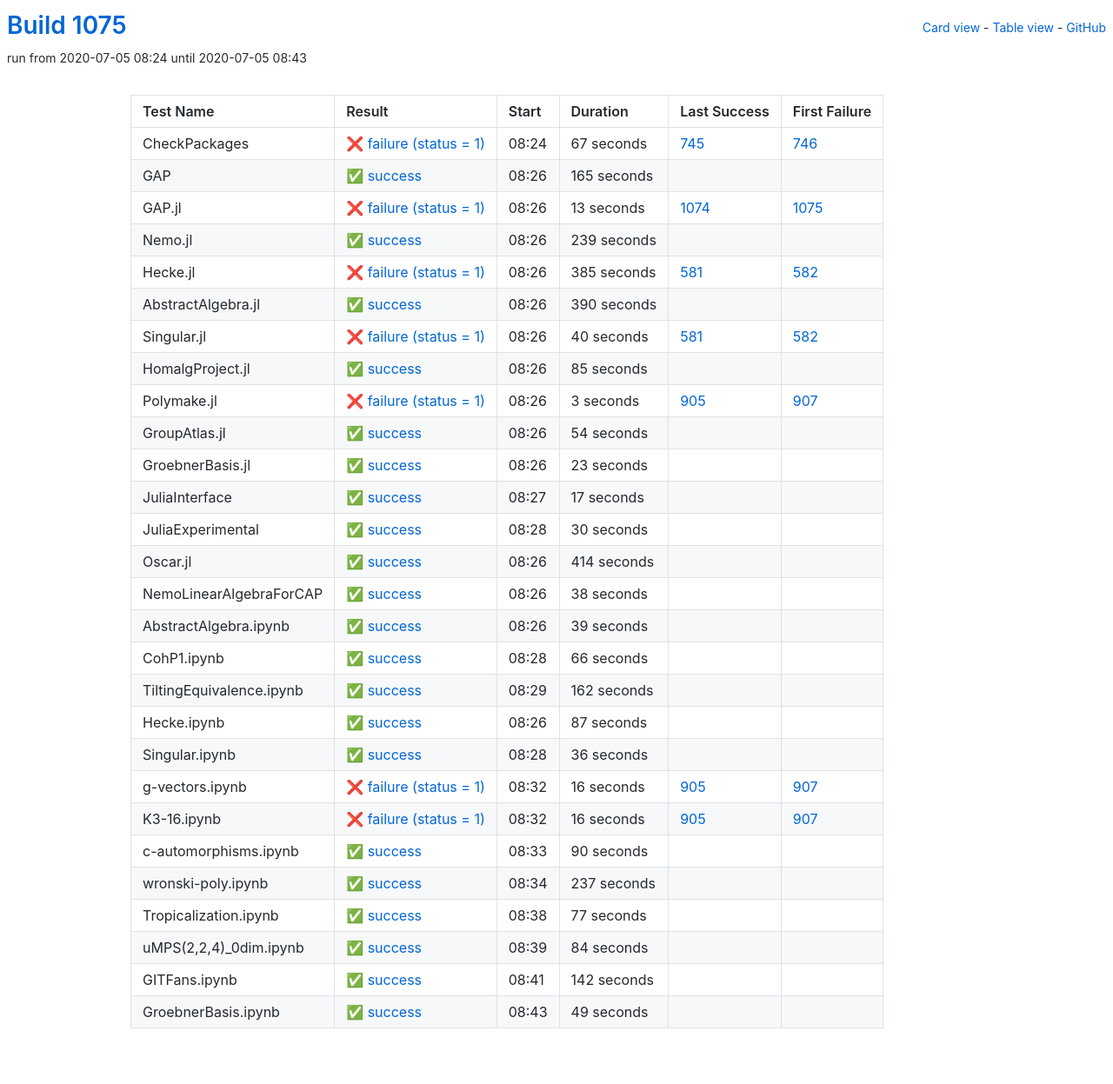
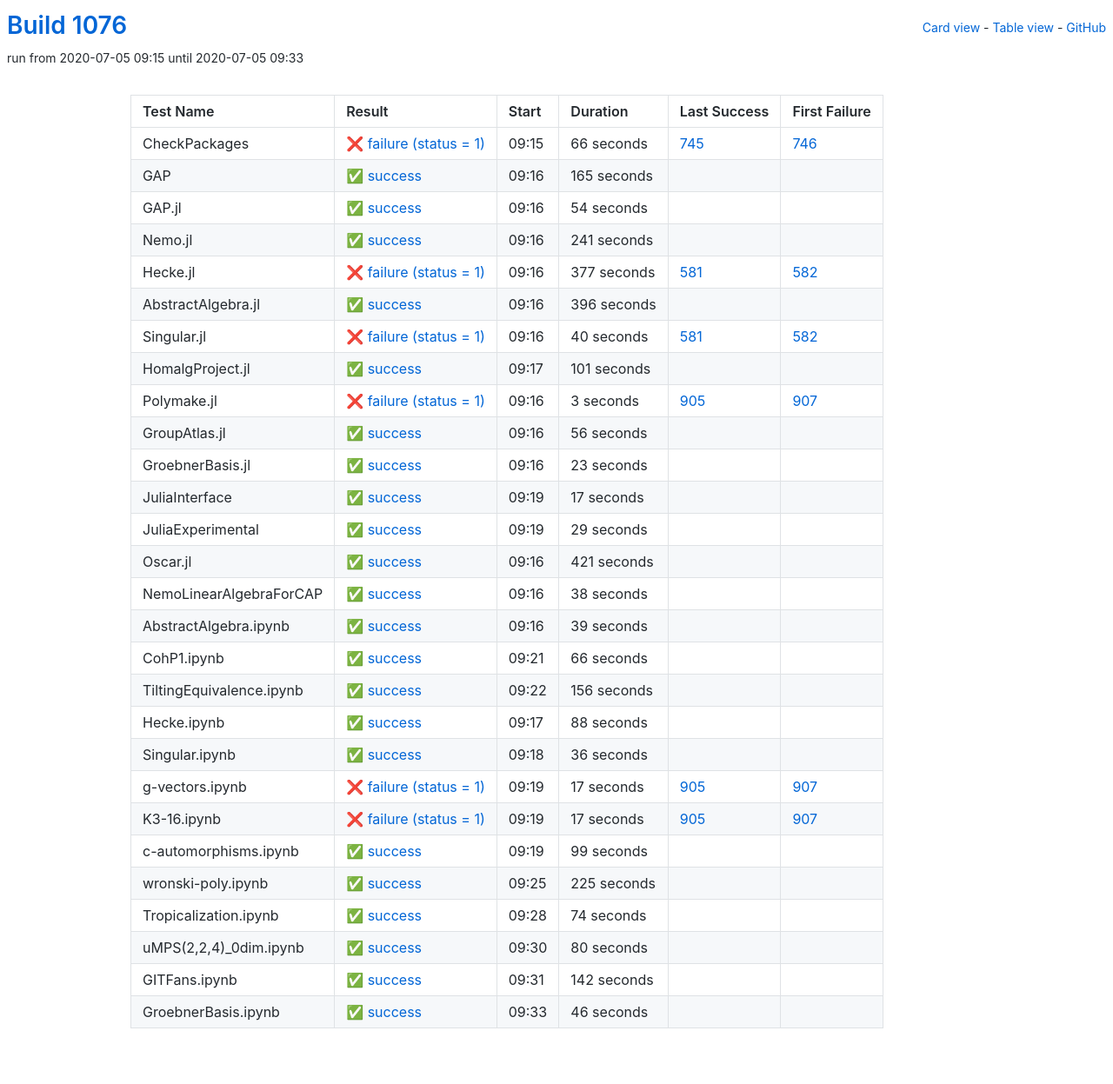
Before and after one commit to oscar-system/oscar-ci-status-1.4, a Jekyll site: the page built from table.html, in a window 1280 px wide. Shown: the whole page at 87% size. Built offline with Jekyll 4.4.1, drawn with Linux system fonts in a browser that asks for light colours.

Commit message:
Build #1076

```diff
--- a/_data/ci.yml
+++ b/_data/ci.yml
@@ -1,6 +1,6 @@
 ---
-build: 1075
-build_url: https://oscarci.mathematik.uni-kl.de/job/oscar-julia-1.4/1075/
+build: 1076
+build_url: https://oscarci.mathematik.uni-kl.de/job/oscar-julia-1.4/1076/
 job: oscar-julia-1.4
 organization: oscar-system
 repo: oscar-ci-status-1.4
@@ -8,20 +8,20 @@ repourl: https://github.com/oscar-system/oscar-ci-status-1.4
 tests:
 - name: CheckPackages
   id: checkpackages
-  log: https://oscarci.mathematik.uni-kl.de/job/oscar-julia-1.4/1075/artifact/logs/build-1075/CheckPackages.log
-  start: 2020-07-05 08:24
+  log: https://oscarci.mathematik.uni-kl.de/job/oscar-julia-1.4/1076/artifact/logs/build-1076/CheckPackages.log
+  start: 2020-07-05 09:15
   success: false
   exitcode: 1
   status: failure
-  duration: 67
+  duration: 66
   last_success: 745
   last_success_url: https://oscarci.mathematik.uni-kl.de/job/oscar-julia-1.4/745/
   first_failure: 746
   first_failure_url: https://oscarci.mathematik.uni-kl.de/job/oscar-julia-1.4/746/
 - name: GAP
   id: gap
-  log: https://oscarci.mathematik.uni-kl.de/job/oscar-julia-1.4/1075/artifact/logs/build-1075/GAP.log
-  start: 2020-07-05 08:26
+  log: https://oscarci.mathematik.uni-kl.de/job/oscar-julia-1.4/1076/artifact/logs/build-1076/GAP.log
+  start: 2020-07-05 09:16
   success: true
   exitcode: 0
   status: success
@@ -32,56 +32,56 @@ tests:
   first_failure_url:
 - name: GAP.jl
   id: gap-jl
-  log: https://oscarci.mathematik.uni-kl.de/job/oscar-julia-1.4/1075/artifact/logs/build-1075/GAP.jl.log
-  start: 2020-07-05 08:26
-  success: false
-  exitcode: 1
-  status: failure
-  duration: 13
-  last_success: 1074
-  last_success_url: https://oscarci.mathematik.uni-kl.de/job/oscar-julia-1.4/1074/
-  first_failure: 1075
-  first_failure_url: https://oscarci.mathematik.uni-kl.de/job/oscar-julia-1.4/1075/
-- name: Nemo.jl
-  id: nemo-jl
-  log: https://oscarci.mathematik.uni-kl.de/job/oscar-julia-1.4/1075/artifact/logs/build-1075/Nemo.jl.log
-  start: 2020-07-05 08:26
+  log: https://oscarci.mathematik.uni-kl.de/job/oscar-julia-1.4/1076/artifact/logs/build-1076/GAP.jl.log
+  start: 2020-07-05 09:16
   success: true
   exitcode: 0
   status: success
-  duration: 239
+  duration: 54
+  last_success: false
+  last_success_url:
+  first_failure: false
+  first_failure_url:
+- name: Nemo.jl
+  id: nemo-jl
+  log: https://oscarci.mathematik.uni-kl.de/job/oscar-julia-1.4/1076/artifact/logs/build-1076/Nemo.jl.log
+  start: 2020-07-05 09:16
+  success: true
+  exitcode: 0
+  status: success
+  duration: 241
   last_success: false
   last_success_url:
   first_failure: false
   first_failure_url:
 - name: Hecke.jl
   id: hecke-jl
-  log: https://oscarci.mathematik.uni-kl.de/job/oscar-julia-1.4/1075/artifact/logs/build-1075/Hecke.jl.log
-  start: 2020-07-05 08:26
+  log: https://oscarci.mathematik.uni-kl.de/job/oscar-julia-1.4/1076/artifact/logs/build-1076/Hecke.jl.log
+  start: 2020-07-05 09:16
   success: false
   exitcode: 1
   status: failure
-  duration: 385
+  duration: 377
   last_success: 581
   last_success_url: https://oscarci.mathematik.uni-kl.de/job/oscar-julia-1.4/581/
   first_failure: 582
   first_failure_url: https://oscarci.mathematik.uni-kl.de/job/oscar-julia-1.4/582/
 - name: AbstractAlgebra.jl
   id: abstractalgebra-jl
-  log: https://oscarci.mathematik.uni-kl.de/job/oscar-julia-1.4/1075/artifact/logs/build-1075/AbstractAlgebra.jl.log
-  start: 2020-07-05 08:26
+  log: https://oscarci.mathematik.uni-kl.de/job/oscar-julia-1.4/1076/artifact/logs/build-1076/AbstractAlgebra.jl.log
+  start: 2020-07-05 09:16
   success: true
   exitcode: 0
   status: success
-  duration: 390
+  duration: 396
   last_success: false
   last_success_url:
   first_failure: false
   first_failure_url:
 - name: Singular.jl
   id: singular-jl
-  log: https://oscarci.mathematik.uni-kl.de/job/oscar-julia-1.4/1075/artifact/logs/build-1075/Singular.jl.log
-  start: 2020-07-05 08:26
+  log: https://oscarci.mathematik.uni-kl.de/job/oscar-julia-1.4/1076/artifact/logs/build-1076/Singular.jl.log
+  start: 2020-07-05 09:16
   success: false
   exitcode: 1
   status: failure
@@ -92,20 +92,20 @@ tests:
   first_failure_url: https://oscarci.mathematik.uni-kl.de/job/oscar-julia-1.4/582/
 - name: HomalgProject.jl
   id: homalgproject-jl
-  log: https://oscarci.mathematik.uni-kl.de/job/oscar-julia-1.4/1075/artifact/logs/build-1075/HomalgProject.jl.log
-  start: 2020-07-05 08:26
+  log: https://oscarci.mathematik.uni-kl.de/job/oscar-julia-1.4/1076/artifact/logs/build-1076/HomalgProject.jl.log
+  start: 2020-07-05 09:17
   success: true
   exitcode: 0
   status: success
-  duration: 85
+  duration: 101
   last_success: false
   last_success_url:
   first_failure: false
   first_failure_url:
 - name: Polymake.jl
   id: polymake-jl
-  log: https://oscarci.mathematik.uni-kl.de/job/oscar-julia-1.4/1075/artifact/logs/build-1075/Polymake.jl.log
-  start: 2020-07-05 08:26
+  log: https://oscarci.mathematik.uni-kl.de/job/oscar-julia-1.4/1076/artifact/logs/build-1076/Polymake.jl.log
+  start: 2020-07-05 09:16
   success: false
   exitcode: 1
   status: failure
@@ -116,20 +116,20 @@ tests:
   first_failure_url: https://oscarci.mathematik.uni-kl.de/job/oscar-julia-1.4/907/
 - name: GroupAtlas.jl
   id: groupatlas-jl
-  log: https://oscarci.mathematik.uni-kl.de/job/oscar-julia-1.4/1075/artifact/logs/build-1075/GroupAtlas.jl.log
-  start: 2020-07-05 08:26
+  log: https://oscarci.mathematik.uni-kl.de/job/oscar-julia-1.4/1076/artifact/logs/build-1076/GroupAtlas.jl.log
+  start: 2020-07-05 09:16
   success: true
   exitcode: 0
   status: success
-  duration: 54
+  duration: 56
   last_success: false
   last_success_url:
   first_failure: false
   first_failure_url:
 - name: GroebnerBasis.jl
   id: groebnerbasis-jl
-  log: https://oscarci.mathematik.uni-kl.de/job/oscar-julia-1.4/1075/artifact/logs/build-1075/GroebnerBasis.jl.log
-  start: 2020-07-05 08:26
+  log: https://oscarci.mathematik.uni-kl.de/job/oscar-julia-1.4/1076/artifact/logs/build-1076/GroebnerBasis.jl.log
+  start: 2020-07-05 09:16
   success: true
   exitcode: 0
   status: success
@@ -140,8 +140,8 @@ tests:
   first_failure_url:
 - name: JuliaInterface
   id: juliainterface
-  log: https://oscarci.mathematik.uni-kl.de/job/oscar-julia-1.4/1075/artifact/logs/build-1075/JuliaInterface.log
-  start: 2020-07-05 08:27
+  log: https://oscarci.mathematik.uni-kl.de/job/oscar-julia-1.4/1076/artifact/logs/build-1076/JuliaInterface.log
+  start: 2020-07-05 09:19
   success: true
   exitcode: 0
   status: success
@@ -152,32 +152,32 @@ tests:
   first_failure_url:
 - name: JuliaExperimental
   id: juliaexperimental
-  log: https://oscarci.mathematik.uni-kl.de/job/oscar-julia-1.4/1075/artifact/logs/build-1075/JuliaExperimental.log
-  start: 2020-07-05 08:28
+  log: https://oscarci.mathematik.uni-kl.de/job/oscar-julia-1.4/1076/artifact/logs/build-1076/JuliaExperimental.log
+  start: 2020-07-05 09:19
   success: true
   exitcode: 0
   status: success
-  duration: 30
+  duration: 29
   last_success: false
   last_success_url:
   first_failure: false
   first_failure_url:
 - name: Oscar.jl
   id: oscar-jl
-  log: https://oscarci.mathematik.uni-kl.de/job/oscar-julia-1.4/1075/artifact/logs/build-1075/Oscar.jl.log
-  start: 2020-07-05 08:26
+  log: https://oscarci.mathematik.uni-kl.de/job/oscar-julia-1.4/1076/artifact/logs/build-1076/Oscar.jl.log
+  start: 2020-07-05 09:16
   success: true
   exitcode: 0
   status: success
-  duration: 414
+  duration: 421
   last_success: false
   last_success_url:
   first_failure: false
   first_failure_url:
 - name: NemoLinearAlgebraForCAP
   id: nemolinearalgebraforcap
-  log: https://oscarci.mathematik.uni-kl.de/job/oscar-julia-1.4/1075/artifact/logs/build-1075/NemoLinearAlgebraForCAP.log
-  start: 2020-07-05 08:26
+  log: https://oscarci.mathematik.uni-kl.de/job/oscar-julia-1.4/1076/artifact/logs/build-1076/NemoLinearAlgebraForCAP.log
+  start: 2020-07-05 09:16
   success: true
   exitcode: 0
   status: success
@@ -188,8 +188,8 @@ tests:
   first_failure_url:
 - name: AbstractAlgebra.ipynb
   id: abstractalgebra-ipynb
-  log: https://oscarci.mathematik.uni-kl.de/job/oscar-julia-1.4/1075/artifact/logs/build-1075/AbstractAlgebra.ipynb.log
-  start: 2020-07-05 08:26
+  log: https://oscarci.mathematik.uni-kl.de/job/oscar-julia-1.4/1076/artifact/logs/build-1076/AbstractAlgebra.ipynb.log
+  start: 2020-07-05 09:16
   success: true
   exitcode: 0
   status: success
@@ -200,8 +200,8 @@ tests:
   first_failure_url:
 - name: CohP1.ipynb
   id: cohp1-ipynb
-  log: https://oscarci.mathematik.uni-kl.de/job/oscar-julia-1.4/1075/artifact/logs/build-1075/CohP1.ipynb.log
-  start: 2020-07-05 08:28
+  log: https://oscarci.mathematik.uni-kl.de/job/oscar-julia-1.4/1076/artifact/logs/build-1076/CohP1.ipynb.log
+  start: 2020-07-05 09:21
   success: true
   exitcode: 0
   status: success
@@ -212,32 +212,32 @@ tests:
   first_failure_url:
 - name: TiltingEquivalence.ipynb
   id: tiltingequivalence-ipynb
-  log: https://oscarci.mathematik.uni-kl.de/job/oscar-julia-1.4/1075/artifact/logs/build-1075/TiltingEquivalence.ipynb.log
-  start: 2020-07-05 08:29
+  log: https://oscarci.mathematik.uni-kl.de/job/oscar-julia-1.4/1076/artifact/logs/build-1076/TiltingEquivalence.ipynb.log
+  start: 2020-07-05 09:22
   success: true
   exitcode: 0
   status: success
-  duration: 162
+  duration: 156
   last_success: false
   last_success_url:
   first_failure: false
   first_failure_url:
 - name: Hecke.ipynb
   id: hecke-ipynb
-  log: https://oscarci.mathematik.uni-kl.de/job/oscar-julia-1.4/1075/artifact/logs/build-1075/Hecke.ipynb.log
-  start: 2020-07-05 08:26
+  log: https://oscarci.mathematik.uni-kl.de/job/oscar-julia-1.4/1076/artifact/logs/build-1076/Hecke.ipynb.log
+  start: 2020-07-05 09:17
   success: true
   exitcode: 0
   status: success
-  duration: 87
+  duration: 88
   last_success: false
   last_success_url:
   first_failure: false
   first_failure_url:
 - name: Singular.ipynb
   id: singular-ipynb
-  log: https://oscarci.mathematik.uni-kl.de/job/oscar-julia-1.4/1075/artifact/logs/build-1075/Singular.ipynb.log
-  start: 2020-07-05 08:28
+  log: https://oscarci.mathematik.uni-kl.de/job/oscar-julia-1.4/1076/artifact/logs/build-1076/Singular.ipynb.log
+  start: 2020-07-05 09:18
   success: true
   exitcode: 0
   status: success
@@ -248,80 +248,80 @@ tests:
   first_failure_url:
 - name: g-vectors.ipynb
   id: g-vectors-ipynb
-  log: https://oscarci.mathematik.uni-kl.de/job/oscar-julia-1.4/1075/artifact/logs/build-1075/g-vectors.ipynb.log
-  start: 2020-07-05 08:32
+  log: https://oscarci.mathematik.uni-kl.de/job/oscar-julia-1.4/1076/artifact/logs/build-1076/g-vectors.ipynb.log
+  start: 2020-07-05 09:19
   success: false
   exitcode: 1
   status: failure
-  duration: 16
+  duration: 17
   last_success: 905
   last_success_url: https://oscarci.mathematik.uni-kl.de/job/oscar-julia-1.4/905/
   first_failure: 907
   first_failure_url: https://oscarci.mathematik.uni-kl.de/job/oscar-julia-1.4/907/
 - name: K3-16.ipynb
   id: k3-16-ipynb
-  log: https://oscarci.mathematik.uni-kl.de/job/oscar-julia-1.4/1075/artifact/logs/build-1075/K3-16.ipynb.log
-  start: 2020-07-05 08:32
+  log: https://oscarci.mathematik.uni-kl.de/job/oscar-julia-1.4/1076/artifact/logs/build-1076/K3-16.ipynb.log
+  start: 2020-07-05 09:19
   success: false
   exitcode: 1
   status: failure
-  duration: 16
+  duration: 17
   last_success: 905
   last_success_url: https://oscarci.mathematik.uni-kl.de/job/oscar-julia-1.4/905/
   first_failure: 907
   first_failure_url: https://oscarci.mathematik.uni-kl.de/job/oscar-julia-1.4/907/
 - name: c-automorphisms.ipynb
   id: c-automorphisms-ipynb
-  log: https://oscarci.mathematik.uni-kl.de/job/oscar-julia-1.4/1075/artifact/logs/build-1075/c-automorphisms.ipynb.log
-  start: 2020-07-05 08:33
+  log: https://oscarci.mathematik.uni-kl.de/job/oscar-julia-1.4/1076/artifact/logs/build-1076/c-automorphisms.ipynb.log
+  start: 2020-07-05 09:19
   success: true
   exitcode: 0
   status: success
-  duration: 90
+  duration: 99
   last_success: false
   last_success_url:
   first_failure: false
   first_failure_url:
 - name: wronski-poly.ipynb
   id: wronski-poly-ipynb
-  log: https://oscarci.mathematik.uni-kl.de/job/oscar-julia-1.4/1075/artifact/logs/build-1075/wronski-poly.ipynb.log
-  start: 2020-07-05 08:34
+  log: https://oscarci.mathematik.uni-kl.de/job/oscar-julia-1.4/1076/artifact/logs/build-1076/wronski-poly.ipynb.log
+  start: 2020-07-05 09:25
   success: true
   exitcode: 0
   status: success
-  duration: 237
+  duration: 225
   last_success: false
   last_success_url:
   first_failure: false
   first_failure_url:
 - name: Tropicalization.ipynb
   id: tropicalization-ipynb
-  log: https://oscarci.mathematik.uni-kl.de/job/oscar-julia-1.4/1075/artifact/logs/build-1075/Tropicalization.ipynb.log
-  start: 2020-07-05 08:38
+  log: https://oscarci.mathematik.uni-kl.de/job/oscar-julia-1.4/1076/artifact/logs/build-1076/Tropicalization.ipynb.log
+  start: 2020-07-05 09:28
   success: true
   exitcode: 0
   status: success
-  duration: 77
+  duration: 74
   last_success: false
   last_success_url:
   first_failure: false
   first_failure_url:
 - name: uMPS(2,2,4)_0dim.ipynb
   id: umps-2-2-4-0dim-ipynb
-  log: https://oscarci.mathematik.uni-kl.de/job/oscar-julia-1.4/1075/artifact/logs/build-1075/uMPS-2-2-4-_0dim.ipynb.log
-  start: 2020-07-05 08:39
+  log: https://oscarci.mathematik.uni-kl.de/job/oscar-julia-1.4/1076/artifact/logs/build-1076/uMPS-2-2-4-_0dim.ipynb.log
+  start: 2020-07-05 09:30
   success: true
   exitcode: 0
   status: success
-  duration: 84
+  duration: 80
   last_success: false
   last_success_url:
   first_failure: false
   first_failure_url:
 - name: GITFans.ipynb
   id: gitfans-ipynb
-  log: https://oscarci.mathematik.uni-kl.de/job/oscar-julia-1.4/1075/artifact/logs/build-1075/GITFans.ipynb.log
-  start: 2020-07-05 08:41
+  log: https://oscarci.mathematik.uni-kl.de/job/oscar-julia-1.4/1076/artifact/logs/build-1076/GITFans.ipynb.log
+  start: 2020-07-05 09:31
   success: true
   exitcode: 0
   status: success
@@ -332,12 +332,12 @@ tests:
   first_failure_url:
 - name: GroebnerBasis.ipynb
   id: groebnerbasis-ipynb
-  log: https://oscarci.mathematik.uni-kl.de/job/oscar-julia-1.4/1075/artifact/logs/build-1075/GroebnerBasis.ipynb.log
-  start: 2020-07-05 08:43
+  log: https://oscarci.mathematik.uni-kl.de/job/oscar-julia-1.4/1076/artifact/logs/build-1076/GroebnerBasis.ipynb.log
+  start: 2020-07-05 09:33
   success: true
   exitcode: 0
   status: success
-  duration: 49
+  duration: 46
   last_success: false
   last_success_url:
   first_failure: false
```
Also changed, not shown: README.md.
